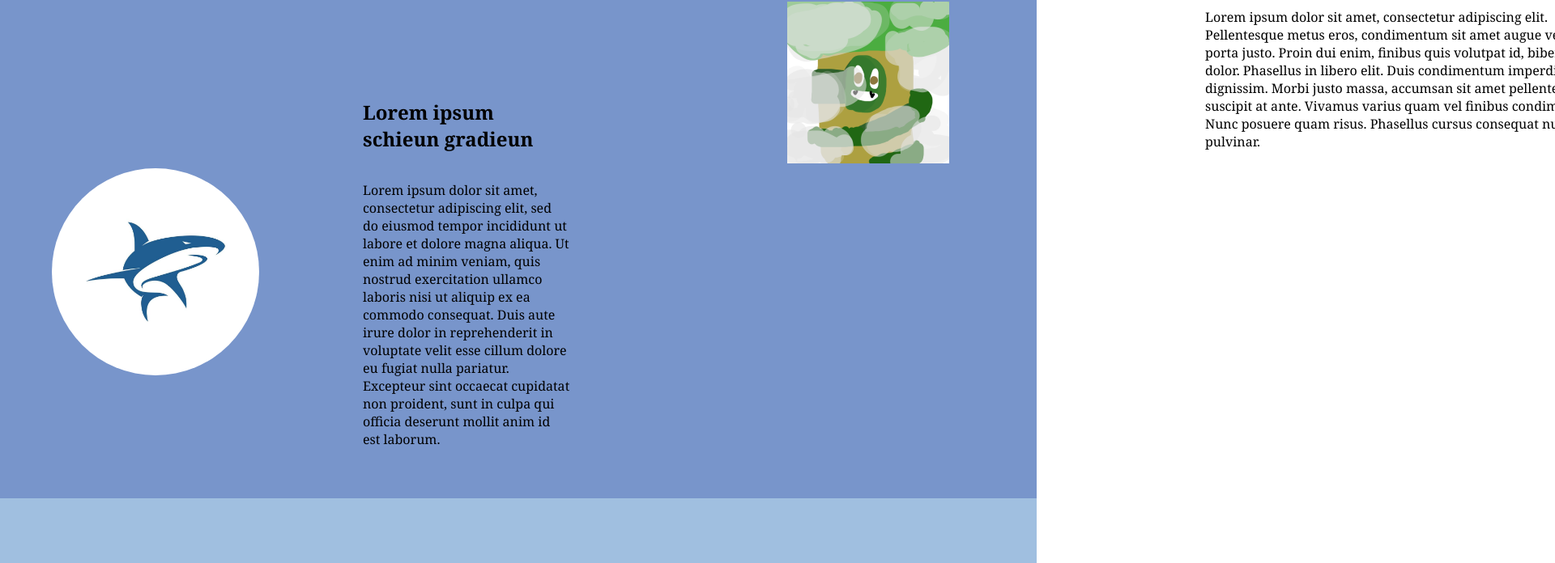
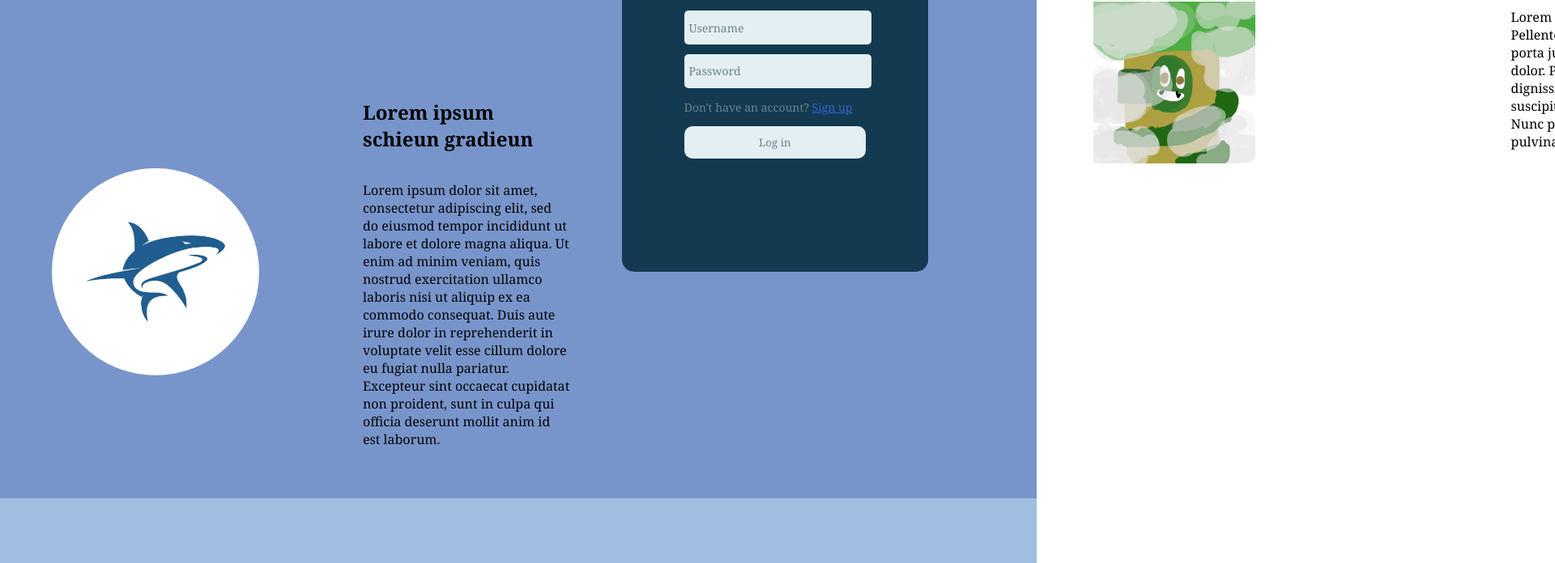
Before and after one commit to LWcoder1/finHaven, a website built with webpack: page dist/index.html in a window 1280 px wide. Shown: the part 648-1344 px from the top of the page at 81% size, 1920 px wide, since content can reach past the window. Built offline with nearby package versions, Linux system fonts and the light colour scheme; files whose address does not match are found by name.

Commit message:
Login page and signup page updates

```diff
--- a/src/script.js
+++ b/src/script.js
@@ -60,6 +60,10 @@ function main() {
   const bodyMainDiv = document.createElement('div');
   bodyMainDiv.className = "bodyMainDiv";
 
+  combine(navBar, logoImg, logoName, btnContainer, loginBtn);
+  combine(btnContainer, homeBtn, simBtn, aboutBtn);
+  combine(body, bodyMainDiv);
+
   const bodyDivUL = document.createElement('div');
   bodyDivUL.className = "bodyDiv";
 
@@ -90,15 +94,100 @@ function main() {
   infoImgBL.className = "infoImg";
   infoImgBL.src = "../src/img/shark.jpeg";
 
-  combine(navBar, logoImg, logoName, btnContainer, loginBtn);
-  combine(btnContainer, homeBtn, simBtn, aboutBtn);
-  combine(body, bodyMainDiv);
   combine(bodyMainDiv, bodyDivUL, bodyDivUR, bodyDivBL, bodyDivBR);
   combine(bodyDivUL, infoParaHeaderUL, infoParaUL);
   combine(bodyDivBR, infoParaHeaderBR, infoParaBR);
   combine(bodyDivUR, infoImgUR);
   combine(bodyDivBL, infoImgBL);
 
+}
+
+function loginPage() {
+  const loginPage = objectClassCreator("div", "loginPage");
+
+  const loginDiv = objectClassCreator("div", "loginDiv");
+
+  const signupDiv = objectClassCreator("div", "signupDiv");
+  signupDiv.classList.add("hide");
+
+  combine(body, loginPage);
+  combine(loginPage, loginDiv, signupDiv);
+
+  const loginForm = objectClassCreator("form", "loginForm");
+
+  const loginTitle = objectTxtCreator("h1", "Login");
+
+  const loginUsernameInput = document.createElement("input");
+  loginUsernameInput.setAttribute("id", "loginUsername");
+  loginUsernameInput.setAttribute("type", "text");
+  loginUsernameInput.setAttribute("name", "loginUsername");
+  loginUsernameInput.setAttribute("placeholder", "Username");
+
+  const loginPasswordInput = document.createElement("input");
+  loginPasswordInput.setAttribute("id", "loginPassword");
+  loginPasswordInput.setAttribute("type", "password");
+  loginPasswordInput.setAttribute("name", "loginPassword");
+  loginPasswordInput.setAttribute("placeholder", "Password");
+
+  const switchSignup = document.createElement("p");
+  switchSignup.textContent = "Don't have an account? ";
+  const switchSignupLink = document.createElement("span");
+  switchSignupLink.setAttribute("class", "switchSignupLink");
+  switchSignupLink.textContent = "Sign up";
+
+  switchSignupLink.addEventListener("click", () => {
+    loginDiv.classList.add("hide");
+    signupDiv.classList.remove("hide");
+  })
+
+  const loginButton = objectClassCreator("button", "loginButton");
+  loginButton.textContent = "Log in";
+  loginButton.setAttribute("onclick", "login()");
+
+  combine(switchSignup, switchSignupLink);
+  combine(loginDiv, loginForm);
+  combine(loginForm, loginTitle, loginUsernameInput, loginPasswordInput, switchSignup, loginButton);
+
+  const signupForm = objectClassCreator("form", "signupForm");
+
+  const signupTitle = objectTxtCreator("h1", "Sign up");
+
+  const signupEmailInput = document.createElement("input");
+  signupEmailInput.setAttribute("id", "signupEmail");
+  signupEmailInput.setAttribute("type", "text");
+  signupEmailInput.setAttribute("name", "signupEmail");
+  signupEmailInput.setAttribute("placeholder", "Email Address");
+
+  const signupPasswordInput = document.createElement("input");
+  signupPasswordInput.setAttribute("id", "signupPassword");
+  signupPasswordInput.setAttribute("name", "signupPassword");
+  signupPasswordInput.setAttribute("type", "password");
+  signupPasswordInput.setAttribute("placeholder", "Create Password");
+
+  const signupPasswordConfirmInput = document.createElement("input");
+  signupPasswordConfirmInput.setAttribute("id", "signupPasswordConfirm");
+  signupPasswordConfirmInput.setAttribute("name", "signupPasswordConfirm");
+  signupPasswordConfirmInput.setAttribute("type", "password");
+  signupPasswordConfirmInput.setAttribute("placeholder", "Confirm Password");
+
+  const switchLogin = document.createElement("p");
+  switchLogin.textContent = "Already have an account? ";
+  const switchLoginLink = document.createElement("span");
+  switchLoginLink.setAttribute("class", "switchLoginLink");
+  switchLoginLink.textContent = "Login";
+
+  switchLoginLink.addEventListener("click", () => {
+    signupDiv.classList.add("hide");
+    loginDiv.classList.remove("hide");
+  })
+
+  const signupButton = objectClassCreator("button", "signupButton");
+  signupButton.textContent = "Sign up";
+  signupButton.setAttribute("onclick", "signup()");
+
+  combine(switchLogin, switchLoginLink);
+  combine(signupDiv, signupForm);
+  combine(signupForm, signupTitle, signupEmailInput, signupPasswordInput, signupPasswordConfirmInput, switchLogin, signupButton);
 }
 
 function aboutUsPage() {
@@ -110,11 +199,10 @@ function aboutUsPage() {
 
     const aboutUsOurTeamDivWrapper = objectClassCreator("div", "ourTeamDivWrapper");
 
-
     const aboutUsOurTeamLarryImg = document.createElement("img");
-    aboutUsOurTeamLarryImg.src = "/Users/liangquanwu/teamProjects/finHaven/src/img/snakeImg.png";
+    aboutUsOurTeamLarryImg.src = "../src/img/snakeImg.png";
     const aboutUsOurTeanLianImg = document.createElement("img");
-    aboutUsOurTeanLianImg.src = "/Users/liangquanwu/teamProjects/finHaven/src/img/snakeImg.png";
+    aboutUsOurTeanLianImg.src = "../src/img/snakeImg.png";
 
     const aboutUsOurTeamLarryDiv = document.createElement("div");
     const aboutUsOurTeamLarryDivH1 = objectTxtCreator("h1", "Larry Wu")
@@ -139,4 +227,5 @@ function aboutUsPage() {
 }
 
 main();
+loginPage();
 aboutUsPage();
--- a/src/styles.css
+++ b/src/styles.css
@@ -10,10 +10,16 @@
 :root {
     --mainBodyDivHeight: 140vh;
     --mainBodyDivWidth: 100vw;
+    --linkColor: #3366CC;
 }
 
 body {
     margin: 0;
+}
+
+input {
+    border: none;
+    border-radius: 20px;
 }
 
 button {
@@ -156,3 +162,76 @@ button {
     height: auto;
     border-radius: 200px;
 }
+
+.loginPage {
+    width: 100vw;
+    height: 100vh;
+    display: flex;
+    justify-content: center;
+    align-items: center;
+}
+
+.loginDiv, .signupDiv {
+    width: 17.5vw;
+    max-height: 30vh;
+    display: flex;
+    flex-direction: column;
+    justify-content: center;
+    align-items: center;
+    padding: 20vh 6vw;
+    background-color: #143A52;
+    border-radius: 15px;
+    color: #6E828A;
+}
+
+ .loginDiv input, .signupDiv input {
+    font-size: 14px;
+    border-radius: 5px;
+    width: 100%;
+    height: 5vh;
+    color: #6E828A;
+    background-color: #E3EFF3;
+    margin-top: 5%;
+    padding-left: 2.5%;
+}
+
+.loginDiv input::placeholder, .signupDiv input::placeholder {
+    color: #6E828A;
+}
+
+.loginDiv input:hover, .signupDiv input:hover {
+    background-color: #CDE3EB;
+}
+
+.loginDiv input:focus, .signupDiv input:focus {
+    outline: none;
+    border: 2px solid black;
+}
+
+.loginButton, .signupButton {
+    width: 100%;
+    height: 5vh;
+    background-color: #E3EFF3;
+    color: #6E828A;
+}
+
+.loginButton:hover, .signupButton:hover {
+    background-color: #CDE3EB;
+}
+
+.loginDiv p, .signupDiv p {
+    font-size: 14px;
+}
+
+.switchSignupLink, .switchLoginLink {
+    color: var(--linkColor);
+    text-decoration: underline;
+}
+
+.switchSignupLink:hover, .switchLoginLink:hover {
+    color: #264d99;
+}
+
+.hide {
+    display: none;
+}
```
Also changed, not shown: dist/main.js (added).
